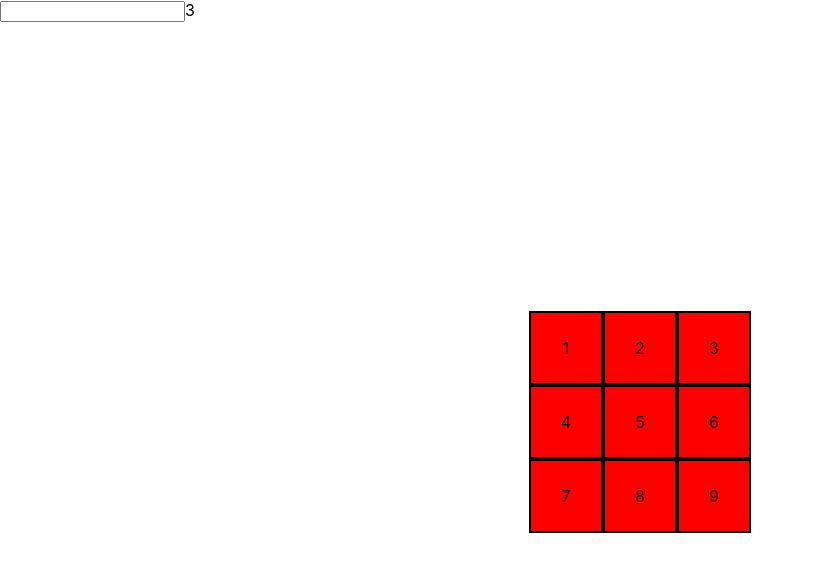
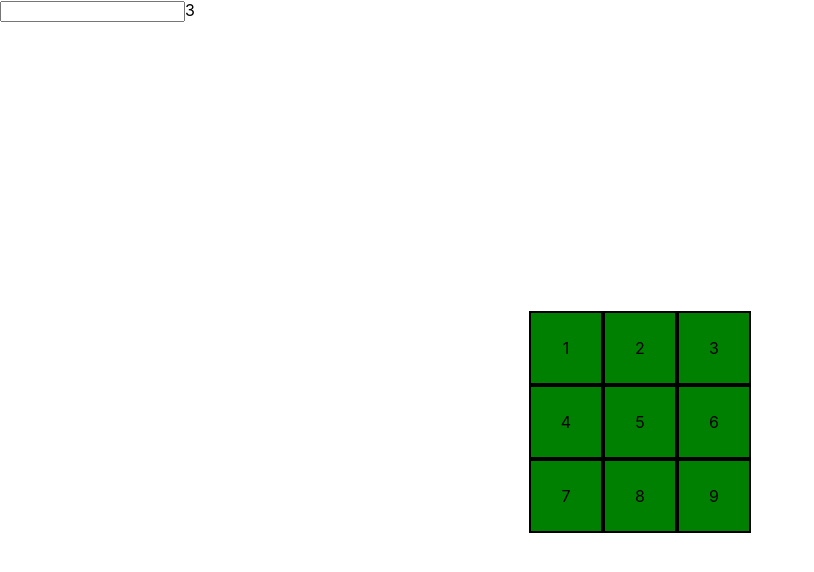
Before and after one commit to vimbh/val, a React (Create React App) app: page / in a window 1280 px wide. Shown: the top 572 px of the page, without its empty margins (0-814 px from the left). Built offline with nearby package versions, Linux system fonts and the light colour scheme.

Commit message:
added fixed/free classNames for grid tiles

```diff
--- a/src/components/css/GameContainer.css
+++ b/src/components/css/GameContainer.css
@@ -15,9 +15,19 @@
     display: flex;
     border: 2px solid black;
     background-color: red;
-    font-weight: 5em;
+    font-weight: 2em;
     height: 70px;
     width: 70px;
     align-items: center;
     justify-content: center;
 }
+
+/* Grid item that cannot move */
+.fixed {
+    background-color: green;
+}
+
+/* Grid item that can move */
+.free {
+    background-color: white;
+}
--- a/src/pages/Home.js
+++ b/src/pages/Home.js
@@ -33,7 +33,7 @@ function Home() {
                 gridId = j + 1 + i*gridSize
                 gridItem.push(
                     <div
-                    className="grid-object"
+                    className="grid-object fixed"
                     id={gridId}
                     key={gridId}>
                         {gridId}
```
